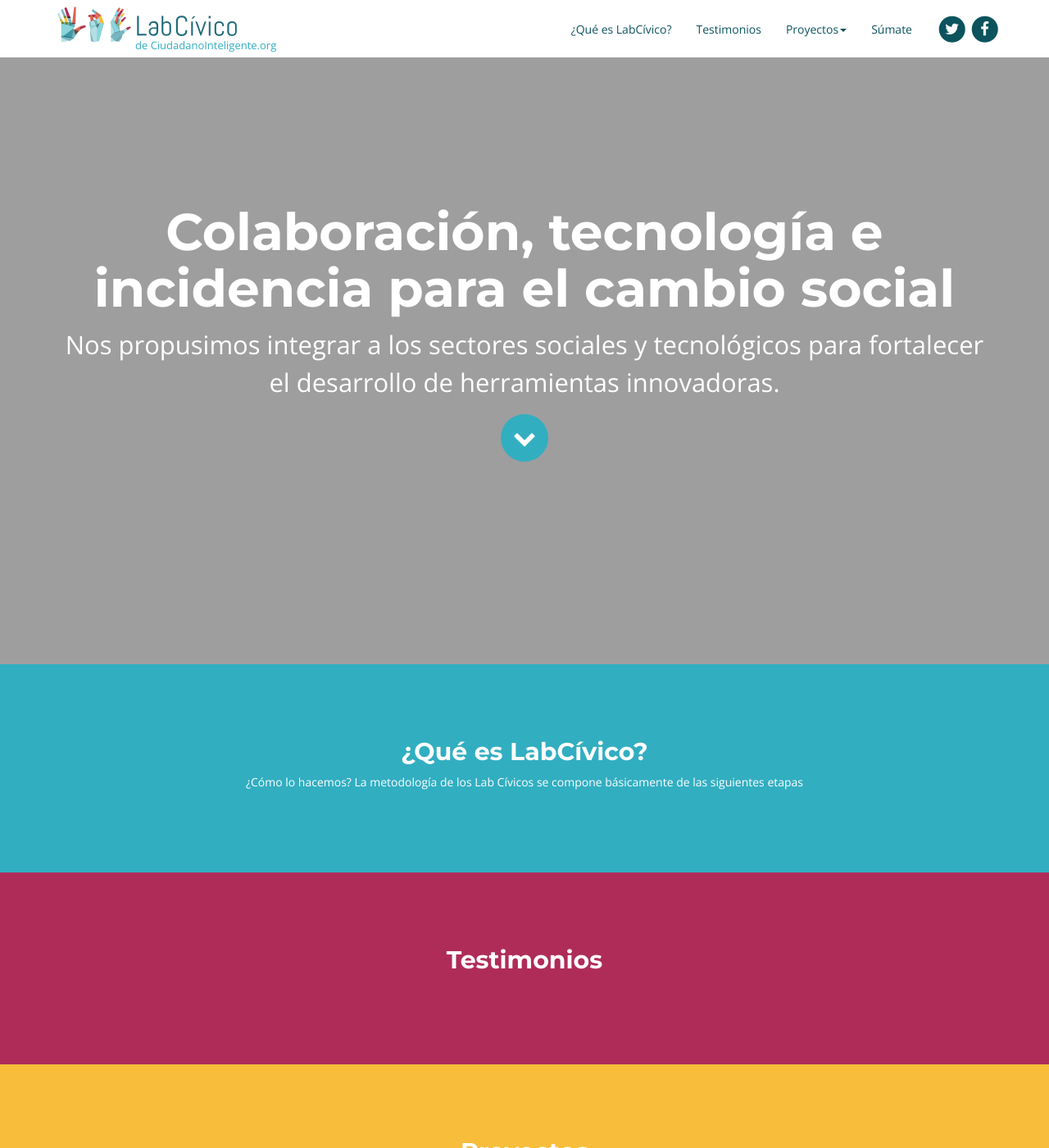
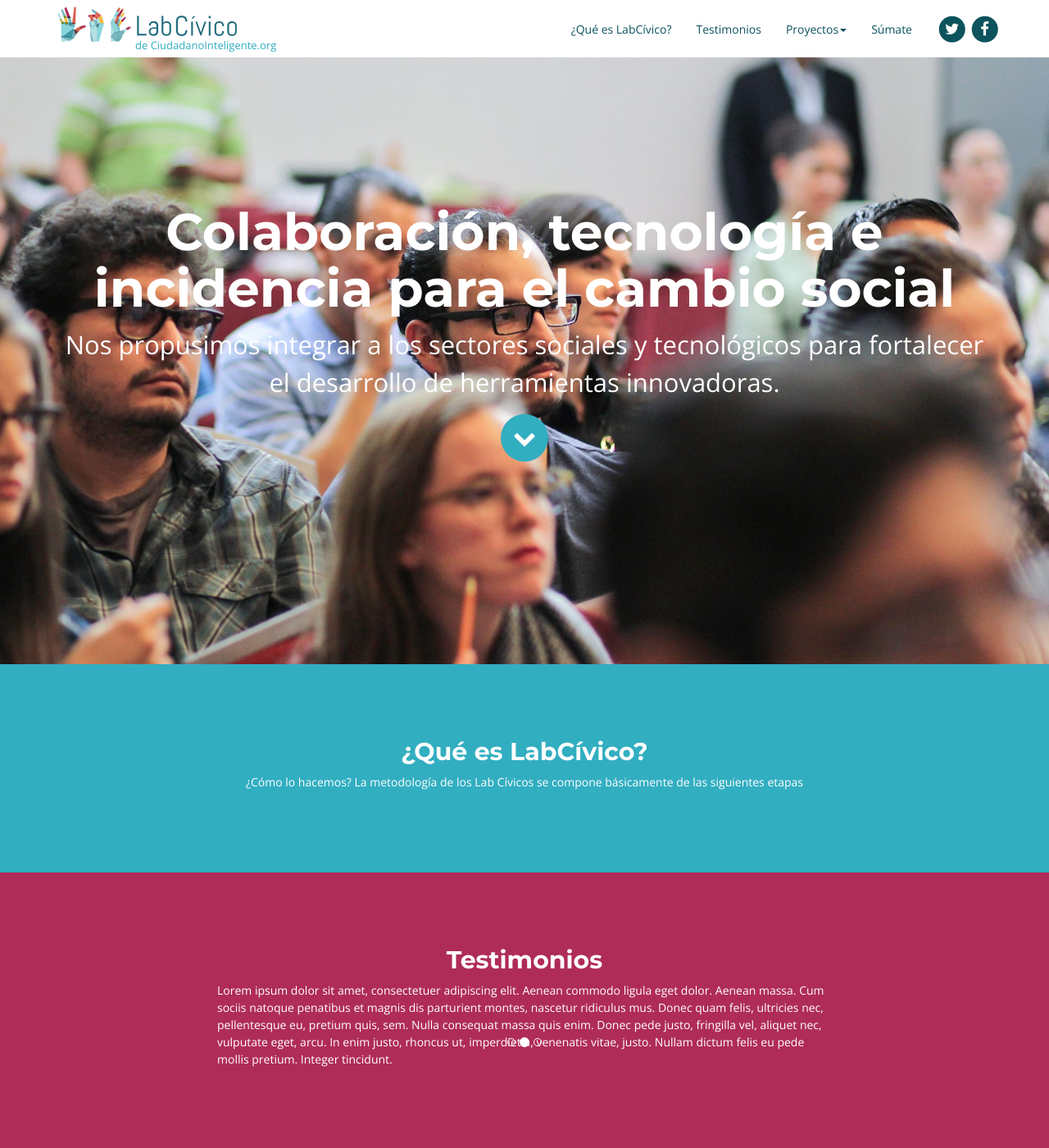
Before and after one commit to ciudadanointeligente/br.labcivico.org.github.io, a Jekyll site: the page built from index.html, in a window 1280 px wide and 1400 px high. Shown: the whole window at 82% size. Built offline with Jekyll 4.4.1, drawn with Linux system fonts in a browser that asks for light colours; nearby versions of some CDN libraries; comment, search, counter and statistics services are not loaded.

Commit message:
Add carousel to testimonial in index

```diff
--- a/_includes/projects.html
+++ b/_includes/projects.html
@@ -14,7 +14,7 @@
               <p><span>Tema</span> {{card.theme}}</p>
               <p><span>Fechas</span> {{card.date}}</p>
               <p>{{card.content}}</p>
-              <a class="btn btn-info center-block" href="#" role="button">Ir al proyecto</a>
+              <a class="btn btn-info center-block" href="#" role="button"><span>Ir al proyecto</span></a>
             </div>
         </div>
       {% endfor %}
--- a/_includes/testimonial.html
+++ b/_includes/testimonial.html
@@ -2,8 +2,53 @@
 	<div class="container">
 	  <h2 class="text-center">Testimonios</h2>
 	  <div class="row">
-	    <div class="col-md-12">
+	  	<div class="col-md-2"></div>
+	    <div class="col-md-8">
+			<div id="carousel-example-generic" class="carousel slide" data-ride="carousel">
+			  <!-- Indicators -->
+			  <ol class="carousel-indicators">
+			    <li data-target="#carousel-example-generic" data-slide-to="0" class="active"></li>
+			    <li data-target="#carousel-example-generic" data-slide-to="1"></li>
+			    <li data-target="#carousel-example-generic" data-slide-to="2"></li>
+			  </ol>
+
+			  <!-- Wrapper for slides -->
+			  <div class="carousel-inner" role="listbox">
+			    <div class="item active">
+			      <div class="carousel-content">
+			      	<div>
+			      		<p>Lorem ipsum dolor sit amet, consectetuer adipiscing elit. Aenean commodo ligula eget dolor. Aenean massa. Cum sociis natoque penatibus et magnis dis parturient montes, nascetur ridiculus mus. Donec quam felis, ultricies nec, pellentesque eu, pretium quis, sem. Nulla consequat massa quis enim. Donec pede justo, fringilla vel, aliquet nec, vulputate eget, arcu. In enim justo, rhoncus ut, imperdiet a, venenatis vitae, justo. Nullam dictum felis eu pede mollis pretium. Integer tincidunt. </p>
+			      	</div>
+			      </div>
+			    </div>
+			    <div class="item">
+			      <div class="carousel-content">
+			      	<div>
+			      		<p>Lorem ipsum dolor sit amet, consectetuer adipiscing elit. Aenean commodo ligula eget dolor. Aenean massa. Cum sociis natoque penatibus et magnis dis parturient montes, nascetur ridiculus mus. Donec quam felis, ultricies nec, pellentesque eu, pretium quis, sem. Nulla consequat massa quis enim. Donec pede justo, fringilla vel, aliquet nec, vulputate eget, arcu. In enim justo, rhoncus ut, imperdiet a, venenatis vitae, justo. Nullam dictum felis eu pede mollis pretium. Integer tincidunt. </p>
+			      	</div>
+			      </div>
+			    </div>
+			    <div class="item">
+			      <div class="carousel-content">
+			      	<div>
+			      		<p>Lorem ipsum dolor sit amet, consectetuer adipiscing elit. Aenean commodo ligula eget dolor. Aenean massa. Cum sociis natoque penatibus et magnis dis parturient montes, nascetur ridiculus mus. Donec quam felis, ultricies nec, pellentesque eu, pretium quis, sem. Nulla consequat massa quis enim. Donec pede justo, fringilla vel, aliquet nec, vulputate eget, arcu. In enim justo, rhoncus ut, imperdiet a, venenatis vitae, justo. Nullam dictum felis eu pede mollis pretium. Integer tincidunt. </p>
+			      	</div>
+			      </div>
+			    </div>
+			  </div>
+
+			  <!-- Controls
+			  <a class="left carousel-control" href="#carousel-example-generic" role="button" data-slide="prev">
+			    <span class="glyphicon glyphicon-chevron-left" aria-hidden="true"></span>
+			    <span class="sr-only">Previous</span>
+			  </a>
+			  <a class="right carousel-control" href="#carousel-example-generic" role="button" data-slide="next">
+			    <span class="glyphicon glyphicon-chevron-right" aria-hidden="true"></span>
+			    <span class="sr-only">Next</span>
+			  </a>-->
+			</div>
 	    </div>
+	   	<div class="col-md-2"></div>
 	  </div>
 	</div>
 </section>
--- a/_sass/_base.scss
+++ b/_sass/_base.scss
@@ -143,7 +143,7 @@
     text-align: center;
     color: #FFF;
 }
-
+/*
 .carousel:before {
     top: 0;
     position: absolute;
@@ -153,7 +153,7 @@
     content: "";
     z-index: 40;
     background: url(../img/bg.png) repeat;
-}
+}*/
 
 .jumbotron p {
     margin-bottom: 15px;
@@ -253,6 +253,9 @@
   background-color: $blue;
   border: none;
 }
+.btn-info:hover{
+    background-color: $yellow;
+}
 
 /*IMAGES*/
 .cards-image{
@@ -268,6 +271,13 @@
   color: $blue;
 }
 
+/*CAROUSEL*/
+.carousel-control.left{
+  background-image: none;
+}
+.carousel-control.right{
+  background-image: none;
+}
 
 /*TIMELINE*/
 .timeline {
```
